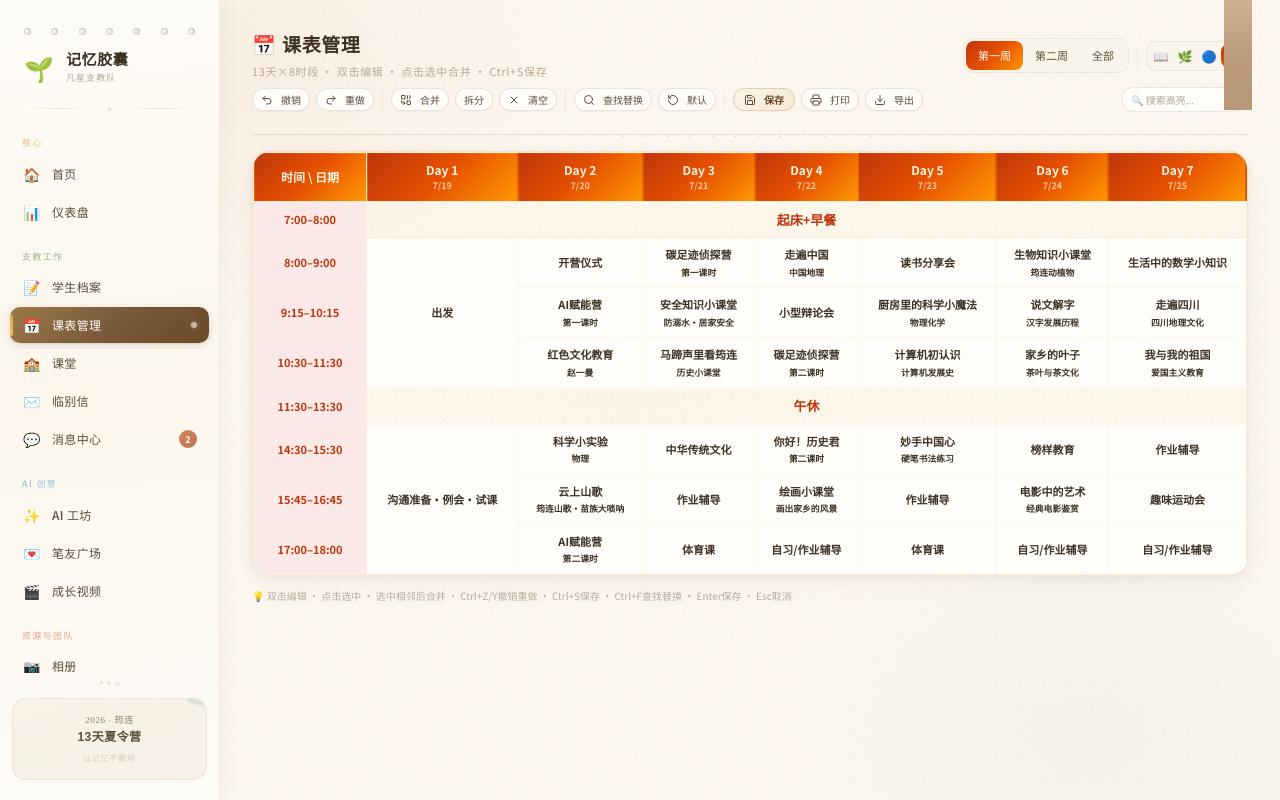
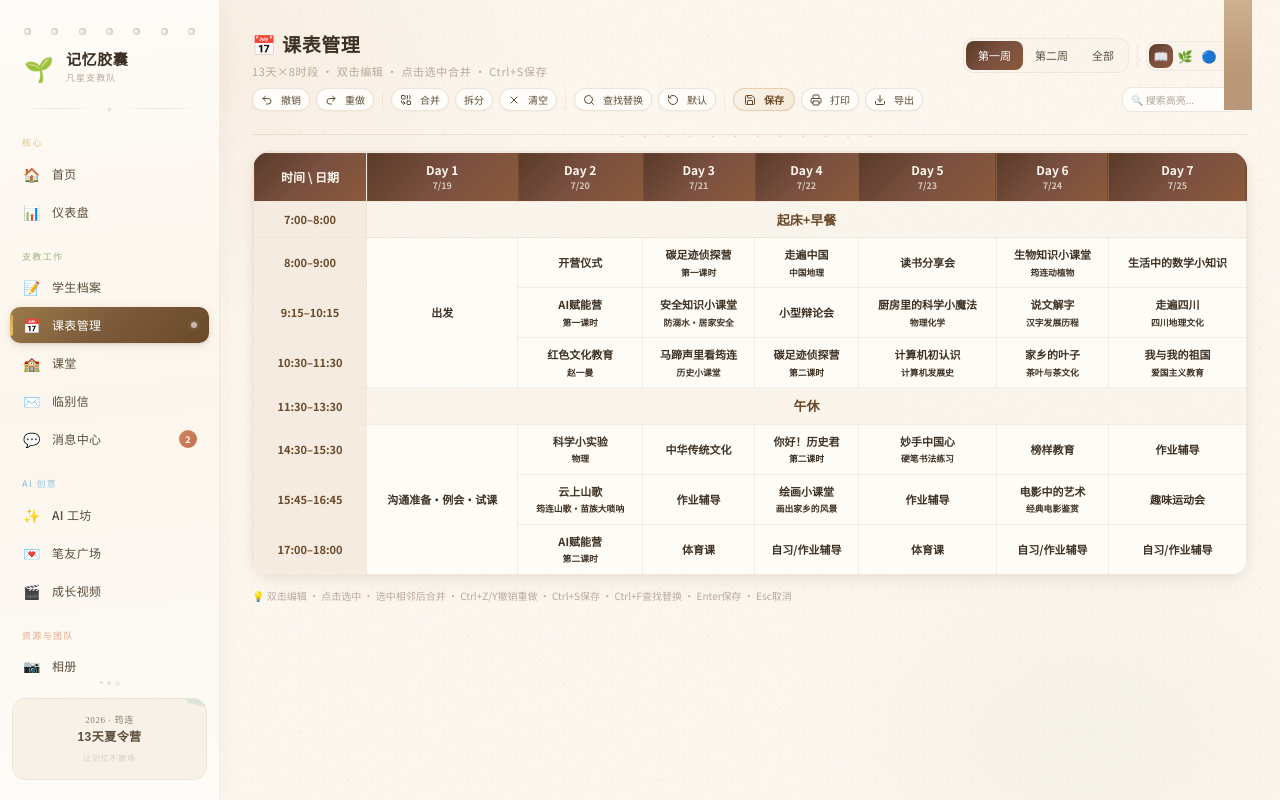
Before and after one commit to hhy1221/jiaoxue-capsule, a Next.js app: page /schedule in a window 1280 px wide. Built offline with nearby package versions, Linux system fonts and the light colour scheme; a web font is replaced by a local one.

Commit message:
🎨 课表默认配色改为warm — 暖棕表头+奶油底色与网站绘本风统一

```diff
--- a/src/app/schedule/page.tsx
+++ b/src/app/schedule/page.tsx
@@ -86,7 +86,7 @@ export default function SchedulePage() {
   const [undoS,setUndoS]=useState<Row[][]>([])
   const [redoS,setRedoS]=useState<Row[][]>([])
   const [week,setWeek]=useState<0|1|2>(1)
-  const [theme,setTheme]=useState<'warm'|'green'|'blue'|'orange'>('orange')
+  const [theme,setTheme]=useState<'warm'|'green'|'blue'|'orange'>('warm')
   const [search,setSearch]=useState('')
   const [editing,setEditing]=useState<{ri:number;ci:number}|null>(null)
   const [editVal,setEditVal]=useState('')
--- a/src/lib/mock-data.ts
+++ b/src/lib/mock-data.ts
@@ -97,7 +97,7 @@ function buildSchedule(): Schedule {
       })),
     })
   }
-  return { id: 'sch1', teamId: 't1', semesterId: 's1', theme: 'green', days }
+  return { id: 'sch1', teamId: 't1', semesterId: 's1', theme: 'warm', days }
 }
 export const MOCK_SCHEDULE = buildSchedule()
 
```
